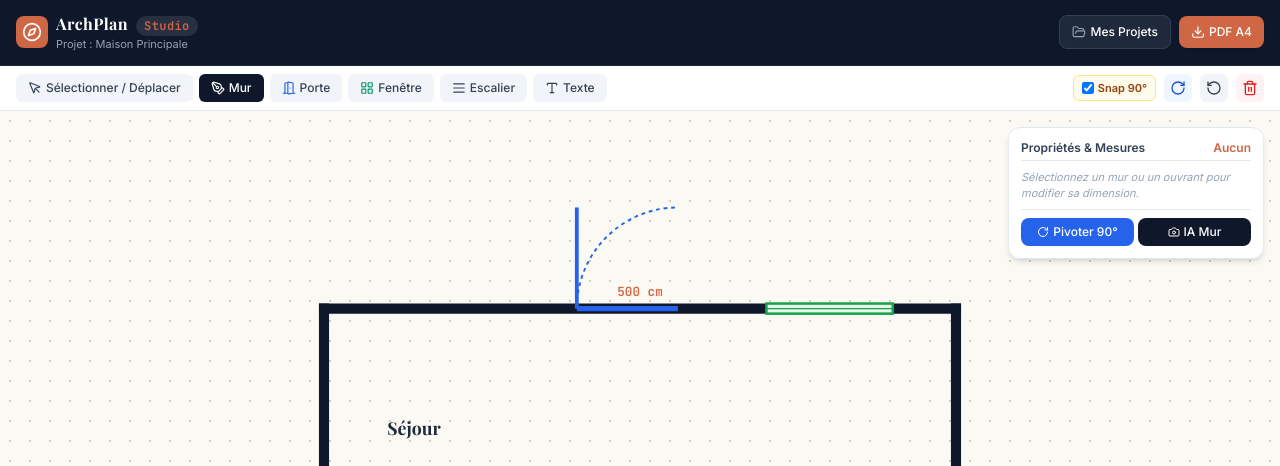
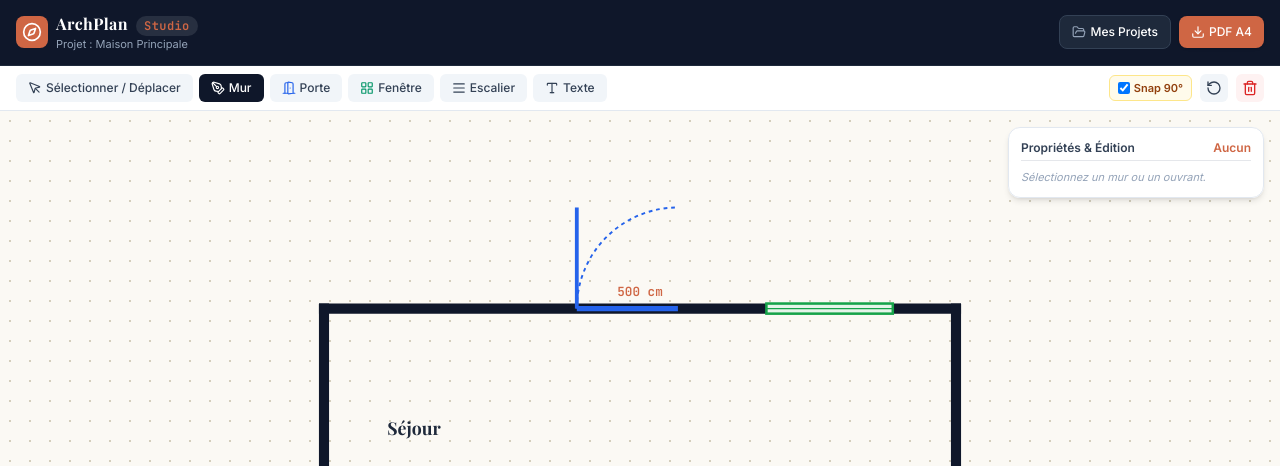
Before and after one commit to peakbe/plan-vectorizer, a Flask app: page / in a window 1280 px wide. Shown: the top 466 px of the page. Run offline with Flask 3, Linux system fonts and the light colour scheme; some libraries are stand-ins or nearby versions.

Commit message:
Refactor index.html for improved UI and AI features
Removed rotate button and updated labels for clarity. Added functionality for automatic placement of openings using AI.

```diff
--- a/templates/index.html
+++ b/templates/index.html
@@ -72,9 +72,6 @@
                 <input type="checkbox" id="chk-snap" checked class="w-3 h-3 text-amber-600 rounded">
                 <span class="text-[11px] font-semibold">Snap 90°</span>
             </label>
-            <button onclick="rotateSelected()" class="p-1.5 bg-blue-50 hover:bg-blue-100 text-blue-700 rounded-md transition" title="Pivoter de 90°">
-                <i data-lucide="rotate-cw" class="w-4 h-4"></i>
-            </button>
             <button onclick="undoLast()" class="p-1.5 bg-slate-100 hover:bg-slate-200 rounded-md text-slate-700 transition" title="Annuler">
                 <i data-lucide="rotate-ccw" class="w-4 h-4"></i>
             </button>
@@ -113,23 +110,12 @@
         <!-- Panneau de Propriétés & Mesures (Interactif) -->
         <div class="absolute top-4 right-4 z-20 bg-white/95 backdrop-blur border border-slate-200 p-3 rounded-xl shadow-md text-xs space-y-2 w-64">
             <div class="flex justify-between font-bold text-slate-700 border-b pb-1">
-                <span>Propriétés & Mesures</span>
+                <span>Propriétés & Édition</span>
                 <span id="selected-type-label" class="text-[#cf6644]">Aucun</span>
             </div>
 
             <div id="property-editor" class="space-y-2 text-slate-600">
-                <p class="text-[11px] text-slate-400 italic">Sélectionnez un mur ou un ouvrant pour modifier sa dimension.</p>
-            </div>
-
-            <div class="pt-2 border-t flex space-x-1">
-                <button onclick="rotateSelected()" class="w-1/2 bg-blue-600 hover:bg-blue-700 text-white py-1.5 rounded-lg font-medium transition flex items-center justify-center space-x-1">
-                    <i data-lucide="rotate-cw" class="w-3 h-3"></i>
-                    <span>Pivoter 90°</span>
-                </button>
-                <button onclick="openWallPhotoModal()" class="w-1/2 bg-slate-900 hover:bg-slate-800 text-white py-1.5 rounded-lg font-medium transition flex items-center justify-center space-x-1">
-                    <i data-lucide="camera" class="w-3 h-3"></i>
-                    <span>IA Mur</span>
-                </button>
+                <p class="text-[11px] text-slate-400 italic">Sélectionnez un mur ou un ouvrant.</p>
             </div>
         </div>
 
@@ -155,26 +141,30 @@
         </div>
     </div>
 
-    <!-- Modale Photo Mur & IA -->
+    <!-- Modale Photo Mur & IA (Pour placement automatique) -->
     <div id="modal-wall-photo" class="hidden fixed inset-0 bg-slate-900/60 backdrop-blur-sm z-50 flex items-center justify-center p-4">
         <div class="bg-white rounded-2xl max-w-md w-full p-6 shadow-2xl border border-slate-100 space-y-4">
             <div class="flex justify-between items-center border-b pb-3">
-                <h3 class="font-serif-arch font-bold text-lg text-slate-800">Analyse Mur & Ouvrants (IA)</h3>
+                <h3 class="font-serif-arch font-bold text-lg text-slate-800">Photo & Placement Auto IA</h3>
                 <button onclick="closeWallPhotoModal()" class="text-slate-400 hover:text-slate-600"><i data-lucide="x" class="w-5 h-5"></i></button>
             </div>
             <div class="space-y-3 text-xs">
                 <div>
-                    <label class="block font-medium text-slate-700 mb-1">Longueur réelle du mur (en cm)</label>
-                    <input type="number" id="input-wall-len" value="450" class="w-full bg-slate-50 border rounded-lg p-2 font-tech">
+                    <label class="block font-medium text-slate-700 mb-1">Mur cible sélectionné</label>
+                    <p id="modal-target-wall-info" class="font-tech bg-slate-50 p-2 rounded border">Mur #0 (400 cm)</p>
                 </div>
                 <div>
-                    <label class="block font-medium text-slate-700 mb-1">Photo du mur</label>
-                    <input type="file" accept="image/*" class="w-full text-xs text-slate-500">
+                    <label class="block font-medium text-slate-700 mb-1">Prendre / Importer la photo du mur</label>
+                    <input type="file" id="wall-photo-file" accept="image/*" capture="environment" class="w-full text-xs text-slate-500">
+                </div>
+                <div class="bg-amber-50 border border-amber-200 p-3 rounded-xl text-amber-800">
+                    <p class="font-semibold mb-0.5">ℹ️ Fonctionnement :</p>
+                    <p class="text-[11px]">L'IA analyse la photo et positionnera automatiquement les portes et fenêtres détectées proportionnellement le long de ce mur.</p>
                 </div>
             </div>
             <div class="pt-2 flex space-x-2">
                 <button onclick="closeWallPhotoModal()" class="w-full bg-slate-100 py-2.5 rounded-xl font-medium text-xs">Annuler</button>
-                <button onclick="validateWallAi()" class="w-full bg-[#cf6644] text-white py-2.5 rounded-xl font-medium text-xs">Valider l'IA</button>
+                <button onclick="processWallPhotoAI()" class="w-full bg-[#cf6644] text-white py-2.5 rounded-xl font-medium text-xs">Lancer l'analyse & Placer</button>
             </div>
         </div>
     </div>
@@ -196,8 +186,8 @@
             {x1: 250, y1: 550, x2: 250, y2: 150, length: 400}
         ];
         let elements = [
-            { type: 'door', x: 450, y: 150, width: 80, rotation: 0 },
-            { type: 'window', x: 600, y: 150, width: 100, rotation: 0 },
+            { type: 'door', x: 450, y: 150, width: 80, rotation: 0, scaleX: 1, scaleY: 1 },
+            { type: 'window', x: 600, y: 150, width: 100, rotation: 0, scaleX: 1, scaleY: 1 },
             { type: 'stairs', x: 550, y: 300, w: 100, h: 150, rotation: 0 },
             { type: 'text', x: 300, y: 250, text: 'Séjour', rotation: 0 }
         ];
@@ -307,9 +297,9 @@
             if (currentTool === 'wall' && lengthCm > 10) {
                 walls.push({ x1: startPoint.x, y1: startPoint.y, x2: endX, y2: endY, length: lengthCm });
             } else if (currentTool === 'door') {
-                elements.push({ type: 'door', x: startPoint.x, y: startPoint.y, width: 80, rotation: 0 });
+                elements.push({ type: 'door', x: startPoint.x, y: startPoint.y, width: 80, rotation: 0, scaleX: 1, scaleY: 1 });
             } else if (currentTool === 'window') {
-                elements.push({ type: 'window', x: startPoint.x, y: startPoint.y, width: 100, rotation: 0 });
+                elements.push({ type: 'window', x: startPoint.x, y: startPoint.y, width: 100, rotation: 0, scaleX: 1, scaleY: 1 });
             } else if (currentTool === 'stairs') {
                 elements.push({ type: 'stairs', x: startPoint.x, y: startPoint.y, w: 100, h: 150, rotation: 0 });
             } else if (currentTool === 'text') {
@@ -331,7 +321,7 @@
 
         function rotateSelected() {
             if (!selectedItem || selectedItem.type !== 'element') {
-                alert("Veuillez sélectionner une porte, une fenêtre ou un élément avec l'outil 'Sélectionner' pour le pivoter.");
+                alert("Veuillez sélectionner un ouvrant ou un élément pour le pivoter.");
                 return;
             }
             saveState();
@@ -340,14 +330,30 @@
             renderCanvas();
         }
 
-        // Met à jour dynamiquement le panneau de dimensions selon la sélection
+        // Fonction Miroir (Gauche-Droite / Haut-Bas)
+        function mirrorSelected(axis) {
+            if (!selectedItem || selectedItem.type !== 'element') {
+                alert("Veuillez sélectionner un ouvrant (porte/fenêtre) pour appliquer un miroir.");
+                return;
+            }
+            saveState();
+            let el = elements[selectedItem.index];
+            if (axis === 'H') {
+                el.scaleX = (el.scaleX || 1) * -1;
+            } else if (axis === 'V') {
+                el.scaleY = (el.scaleY || 1) * -1;
+            }
+            renderCanvas();
+        }
+
+        // Mise à jour du panneau de propriétés dynamiques
         function updatePropertyPanel() {
             const label = document.getElementById('selected-type-label');
             const editor = document.getElementById('property-editor');
 
             if (!selectedItem) {
                 label.textContent = "Aucun";
-                editor.innerHTML = `<p class="text-[11px] text-slate-400 italic">Sélectionnez un mur ou un ouvrant pour modifier sa dimension.</p>`;
+                editor.innerHTML = `<p class="text-[11px] text-slate-400 italic">Sélectionnez un mur ou un ouvrant.</p>`;
                 return;
             }
 
@@ -356,8 +362,14 @@
                 label.textContent = `Mur #${selectedItem.index}`;
                 editor.innerHTML = `
                     <div>
-                        <label class="block text-[11px] font-medium text-slate-700 mb-1">Longueur du mur (cm)</label>
-                        <input type="number" id="input-dim-val" value="${w.length}" oninput="applyDimensionChange(this.value)" class="w-full bg-slate-50 border rounded-md p-1.5 font-tech text-xs focus:ring-1 focus:ring-[#cf6644] focus:outline-none">
+                        <label class="block text-[11px] font-medium text-slate-700 mb-1">Longueur (cm)</label>
+                        <input type="number" id="input-dim-val" value="${w.length}" oninput="applyDimensionChange(this.value)" class="w-full bg-slate-50 border rounded-md p-1.5 font-tech text-xs">
+                    </div>
+                    <div class="pt-2">
+                        <button onclick="openWallPhotoModal()" class="w-full bg-[#cf6644] hover:bg-[#b85839] text-white py-1.5 rounded-lg font-medium transition flex items-center justify-center space-x-1">
+                            <i data-lucide="camera" class="w-3.5 h-3.5"></i>
+                            <span>📸 Photo & Placer Ouvrants Auto</span>
+                        </button>
                     </div>
                 `;
             } else if (selectedItem.type === 'element') {
@@ -366,14 +378,21 @@
                 let currentVal = el.width || el.w || 80;
                 editor.innerHTML = `
                     <div>
-                        <label class="block text-[11px] font-medium text-slate-700 mb-1">Largeur / Taille (cm)</label>
-                        <input type="number" id="input-dim-val" value="${currentVal}" oninput="applyDimensionChange(this.value)" class="w-full bg-slate-50 border rounded-md p-1.5 font-tech text-xs focus:ring-1 focus:ring-[#cf6644] focus:outline-none">
+                        <label class="block text-[11px] font-medium text-slate-700 mb-1">Largeur (cm)</label>
+                        <input type="number" id="input-dim-val" value="${currentVal}" oninput="applyDimensionChange(this.value)" class="w-full bg-slate-50 border rounded-md p-1.5 font-tech text-xs">
+                    </div>
+                    <div class="pt-2 flex space-x-1">
+                        <button onclick="rotateSelected()" class="w-1/2 bg-blue-600 text-white py-1.5 rounded-lg font-medium flex items-center justify-center space-x-1">
+                            <i data-lucide="rotate-cw" class="w-3 h-3"></i><span>Pivoter</span>
+                        </button>
+                        <button onclick="mirrorSelected('H')" class="w-1/4 bg-slate-800 text-white py-1.5 rounded-lg text-[10px]" title="Miroir Gauche-Droite">Miroir ↔</button>
+                        <button onclick="mirrorSelected('V')" class="w-1/4 bg-slate-800 text-white py-1.5 rounded-lg text-[10px]" title="Miroir Haut-Bas">Miroir ↕</button>
                     </div>
                 `;
             }
+            lucide.createIcons();
         }
 
-        // Applique instantanément la nouvelle dimension saisie dans le menu
         function applyDimensionChange(newVal) {
             if (!selectedItem) return;
             let val = parseFloat(newVal);
@@ -385,7 +404,6 @@
                 if (currentLen === 0) return;
                 let angle = Math.atan2(w.y2 - w.y1, w.x2 - w.x1);
                 w.length = val;
-                // Redimensionne le vecteur graphique proportionnellement à la nouvelle valeur
                 w.x2 = Math.round(w.x1 + val * Math.cos(angle));
                 w.y2 = Math.round(w.y1 + val * Math.sin(angle));
             } else if (selectedItem.type === 'element') {
@@ -399,13 +417,57 @@
             renderCanvas();
         }
 
+        // Déclenche l'appel backend pour placer automatiquement les ouvrants sur le mur sélectionné
+        function processWallPhotoAI() {
+            if (!selectedItem || selectedItem.type !== 'wall') return;
+            let w = walls[selectedItem.index];
+
+            const formData = new FormData();
+            formData.append('wallLength', w.length);
+
+            fetch('/api/detect-openings', {
+                method: 'POST',
+                body: formData
+            })
+            .then(res => res.json())
+            .then(data => {
+                if (data.status === 'success') {
+                    saveState();
+                    let angle = Math.atan2(w.y2 - w.y1, w.x2 - w.x1) * (180 / Math.PI);
+
+                    data.openings.forEach(op => {
+                        let ratio = op.position / w.length;
+                        let posX = w.x1 + ratio * (w.x2 - w.x1);
+                        let posY = w.y1 + ratio * (w.y2 - w.y1);
+
+                        elements.push({
+                            type: op.type === 'porte' ? 'door' : 'window',
+                            x: Math.round(posX),
+                            y: Math.round(posY),
+                            width: op.width || 90,
+                            rotation: Math.round(angle),
+                            scaleX: 1,
+                            scaleY: 1
+                        });
+                    });
+
+                    closeWallPhotoModal();
+                    renderCanvas();
+                    alert("Ouvrants placés automatiquement sur le mur avec succès !");
+                }
+            })
+            .catch(err => {
+                console.error(err);
+                alert("Erreur lors de l'analyse IA.");
+            });
+        }
+
         function renderCanvas() {
             const wallsGroup = document.getElementById('walls-layer');
             const elementsGroup = document.getElementById('elements-layer');
             wallsGroup.innerHTML = '';
             elementsGroup.innerHTML = '';
 
-            // Rendu des murs
             walls.forEach((w, index) => {
                 let isSelected = (selectedItem && selectedItem.type === 'wall' && selectedItem.index === index);
                 const line = document.createElementNS('http://www.w3.org/2000/svg', 'line');
@@ -425,11 +487,13 @@
                 wallsGroup.appendChild(text);
             });
 
-            // Rendu des éléments (portes, fenêtres, escaliers, textes)
             elements.forEach((el, index) => {
                 let isSelected = (selectedItem && selectedItem.type === 'element' && selectedItem.index === index);
                 let g = document.createElementNS('http://www.w3.org/2000/svg', 'g');
-                g.setAttribute('transform', `translate(${el.x}, ${el.y}) rotate(${el.rotation || 0})`);
+
+                let sx = el.scaleX || 1;
+                let sy = el.scaleY || 1;
+                g.setAttribute('transform', `translate(${el.x}, ${el.y}) rotate(${el.rotation || 0}) scale(${sx}, ${sy})`);
 
                 if (el.type === 'door') {
                     const width = el.width || 80;
@@ -512,7 +576,7 @@
 
         function deleteSelected() {
             if (!selectedItem) {
-                alert("Veuillez sélectionner un élément à supprimer en choisissant l'outil 'Sélectionner / Déplacer'.");
+                alert("Veuillez sélectionner un élément à supprimer.");
                 return;
             }
             saveState();
@@ -550,9 +614,14 @@
 
         function openProjectsModal() { document.getElementById('modal-projects').classList.remove('hidden'); }
         function closeProjectsModal() { document.getElementById('modal-projects').classList.add('hidden'); }
-        function openWallPhotoModal() { document.getElementById('modal-wall-photo').classList.remove('hidden'); }
+
+        function openWallPhotoModal() {
+            if (!selectedItem || selectedItem.type !== 'wall') return;
+            let w = walls[selectedItem.index];
+            document.getElementById('modal-target-wall-info').textContent = `Mur #${selectedItem.index} (${w.length} cm)`;
+            document.getElementById('modal-wall-photo').classList.remove('hidden');
+        }
         function closeWallPhotoModal() { document.getElementById('modal-wall-photo').classList.add('hidden'); }
-        function validateWallAi() { closeWallPhotoModal(); alert('Ouvrants détectés par l’IA et positionnés avec succès !'); }
 
         function exportPDF() {
             fetch('/api/export-pdf', { method: 'POST' })
```
